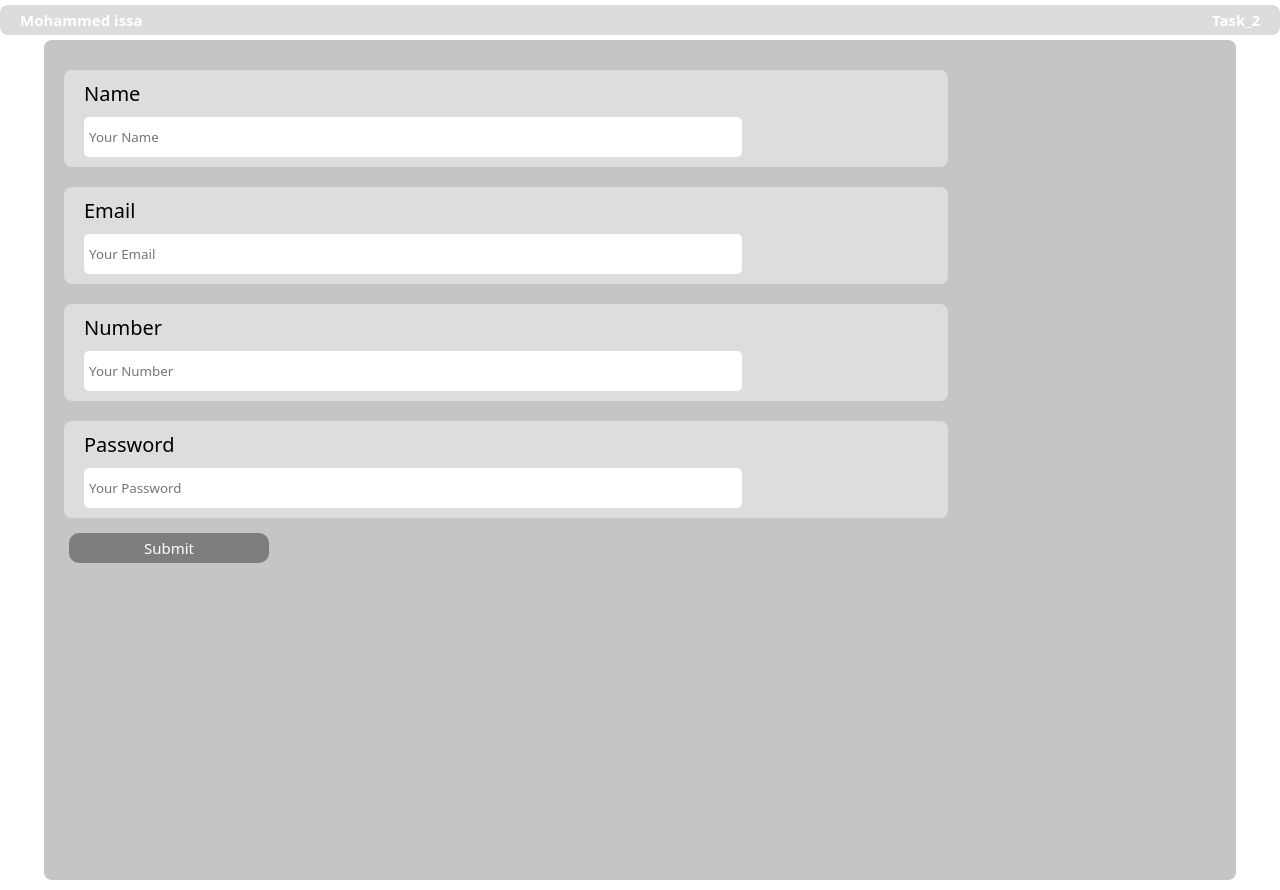
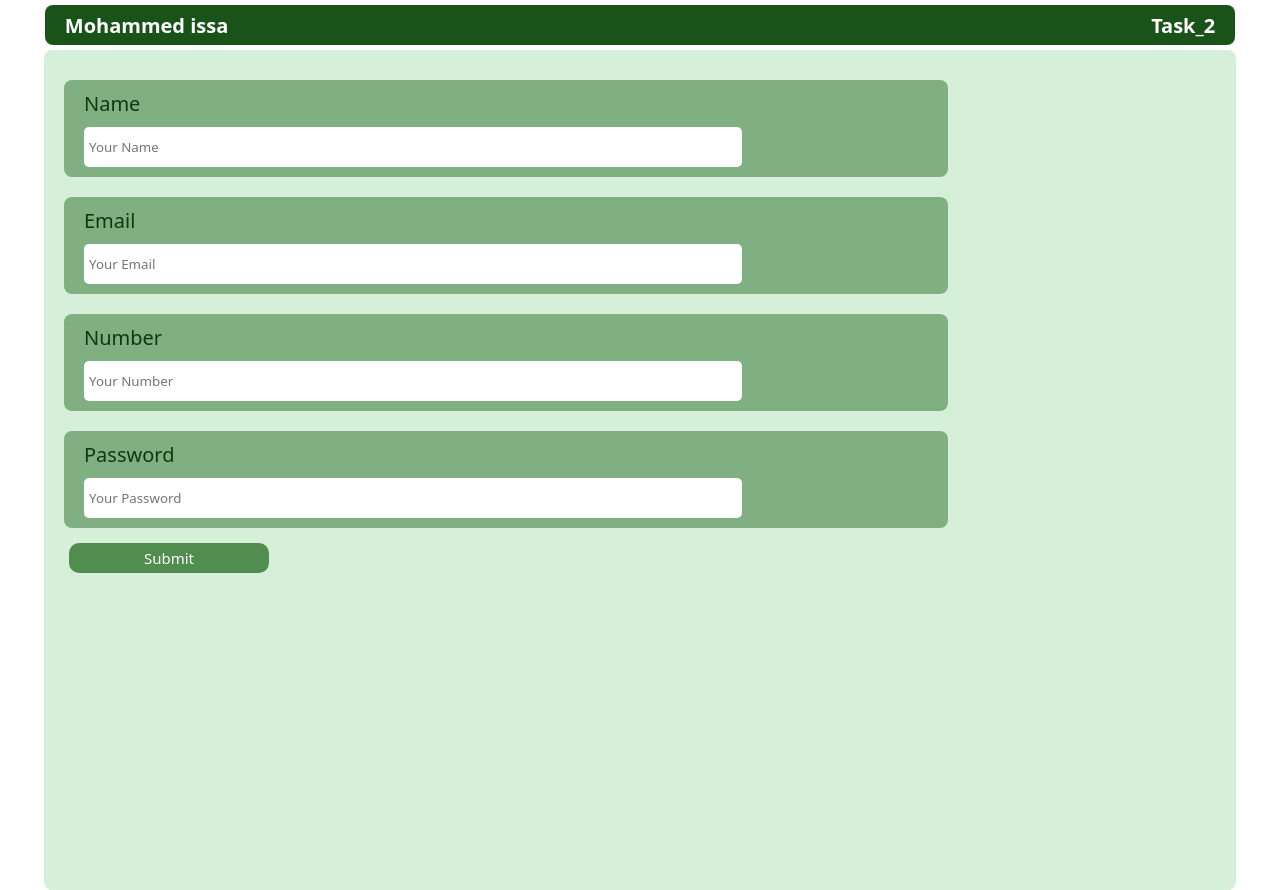
Before and after one commit to Mohammed-issa0/task-2, a plain HTML site: page index.html in a window 1280 px wide. Drawn offline with Linux system fonts and the light colour scheme.

Commit message:
the colors has optamized

```diff
--- a/style.css
+++ b/style.css
@@ -2,21 +2,28 @@
     margin: 0;
     padding: 0;
     font-family: system-ui, -apple-system, BlinkMacSystemFont, 'Segoe UI', Roboto, Oxygen, Ubuntu, Cantarell, 'Open Sans', 'Helvetica Neue', sans-serif;
-    caret-color: #a7a1a8;
+    caret-color: var(--4-color);
     overflow-x: hidden;
+}
+
+:root{
+    --f-color:#D6EFD8;
+    --s-color:#80AF81;
+    --3-color:#508D4E;
+    --4-color:#1A5319;
 }
 header{
     display: flex;
     justify-content: space-between;
     align-items: center;
     margin: 5px auto;
-    background-color: #dcdcdc;
-    width: 100%;
-    height: 30px;
+    background-color: var(--4-color);
+    width: 93%;
+    height: 40px;
     border-radius: 8px;
 }
 header div{
-    font-size: 15px;
+    font-size: 20px;
     font-weight: 800;
     color: rgb(255, 255, 255);
     margin: 0 20px;
@@ -24,7 +31,7 @@ header div{
 .container{
     width: 90%;
     height: 100vh;
-    background-color: #c5c5c5;
+    background-color: var(--f-color);
     display: flex;
     flex-direction: column;
     padding: 20px;
@@ -32,7 +39,7 @@ header div{
     border-radius: 8px;
 }
 .container div{
-    background-color: #dddddd;
+    background-color: var(--s-color);
     width: 75%;
     height: auto;
     margin: 10px 0;
@@ -42,6 +49,7 @@ header div{
 .tex{
     font-size: 20px;
     font-weight: 500;
+    color: #113810;
 }
 input{
     border: none;
@@ -56,7 +64,7 @@ input{
 .btn{
     outline: none;
     border: none;
-    background-color: #47474791;
+    background-color: var(--3-color);
     height: 30px;
     width: 200px;
     margin: 5px;
@@ -67,6 +75,6 @@ input{
     transition: .3s;
 }
 .btn:hover{
-    background-color: #949494;
+    background-color: var(--4-color);
     letter-spacing: 1.2px;
 }
```
